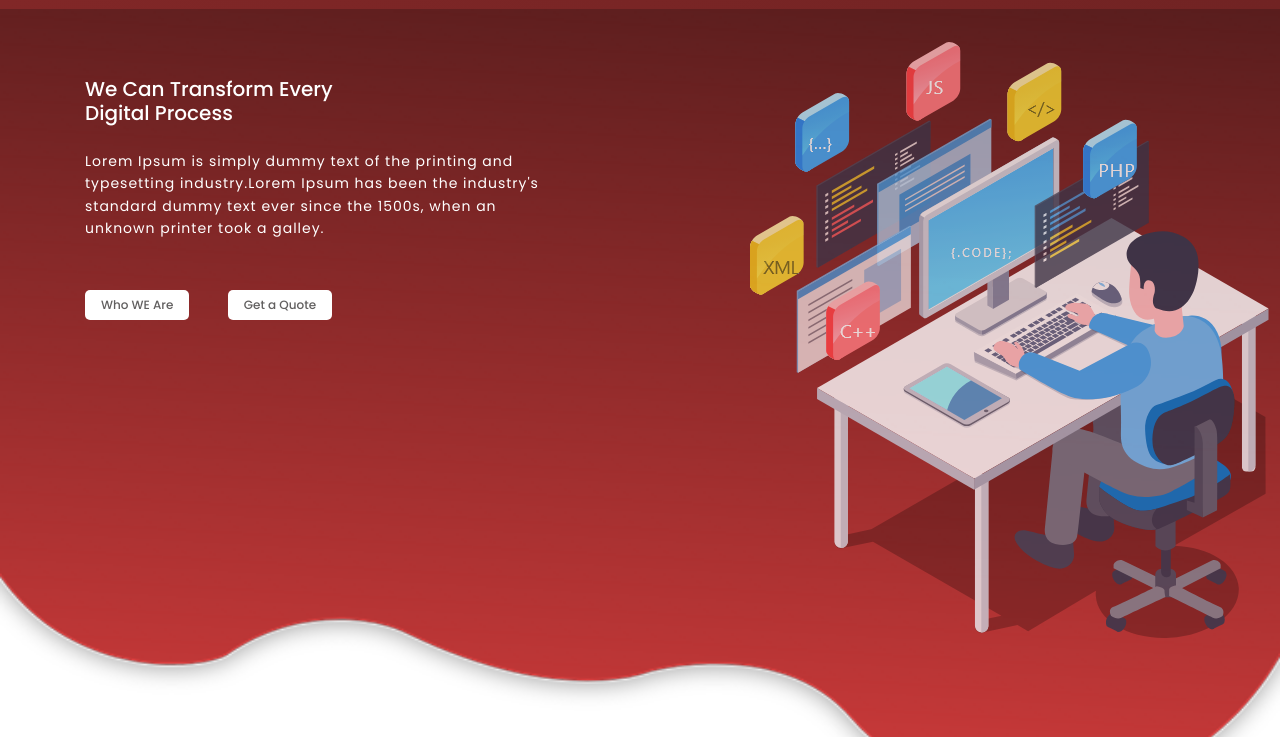
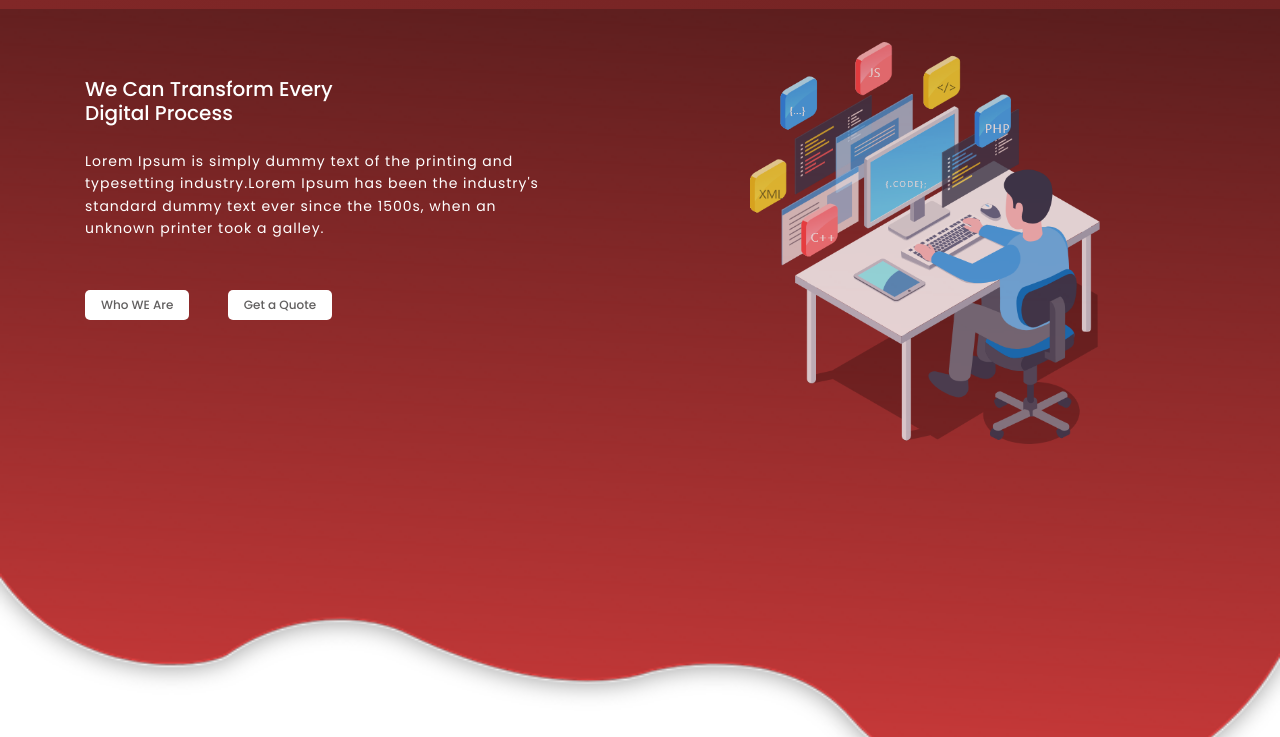
Before and after one commit to imrulkayes-nits/nits-html, a plain HTML site: page index.html in a window 1280 px wide. Shown: the part 63-800 px from the top of the page. Drawn offline with nearby package versions, Linux system fonts and the light colour scheme.

Commit message:
initial commit

```diff
--- a/assets/scss/main.scss
+++ b/assets/scss/main.scss
@@ -246,9 +246,12 @@ line-height: 1.5;
     }
   }
   .slider-img {
-    width: 35rem;
-    height: 30rem;
-    margin-top: 3.5rem;
+    img {
+      max-width: 35rem !important;
+      max-height: 30rem;
+      margin: 0 auto;
+    }
+
   }
 }
 /*======= ABOUT SECTION =======*/
@@ -421,12 +424,23 @@ line-height: 1.5;
         bottom: 0;
         left: 48%;
         margin-right: 3rem;
+        color: red;
         padding-right: 3rem;
       }
       .owl-next {
         position: absolute;
         bottom: 0;
         right: 48%;
+        background: #cc3939;
+      }
+      span {
+
+        height: 2rem !important;
+        display: inline-block;
+        background: #cc3939;
+        font-size: 3rem;
+        width: 1rem;
+
       }
     }
   }
--- a/index.html
+++ b/index.html
@@ -26,7 +26,7 @@
                 <div class="row">
                     <div class="col-md-3 col-sm-12">
                         <div class="logo-wrapper">
-                            <img src="assets/images/logo.png" alt="main-logo" class="img-fluid d-block main-logo">
+                            <img src="assets/images/logo.png" alt="main-logo" class="d-block main-logo">
                         </div>
                     </div>
                     <div class="col-md-9 col-sm-12">
@@ -101,7 +101,7 @@
                     </div>
                     <div class="col-md-5 col-sm-12">
                         <div class="slider-img">
-                            <img src="assets/images/banner-img.png" alt="slider-img" class="mx-auto">
+                            <img src="assets/images/banner-img.png" alt="slider-img" class="d-block img-fluid banner-slide-img">
                         </div>
                     </div>
                 </div>
```
Also changed, not shown: assets/css/main.css (added), assets/css/responsive.css (added), assets/css/scss/main.css (added), assets/css/scss/responsive.css (added), 4 other files.
